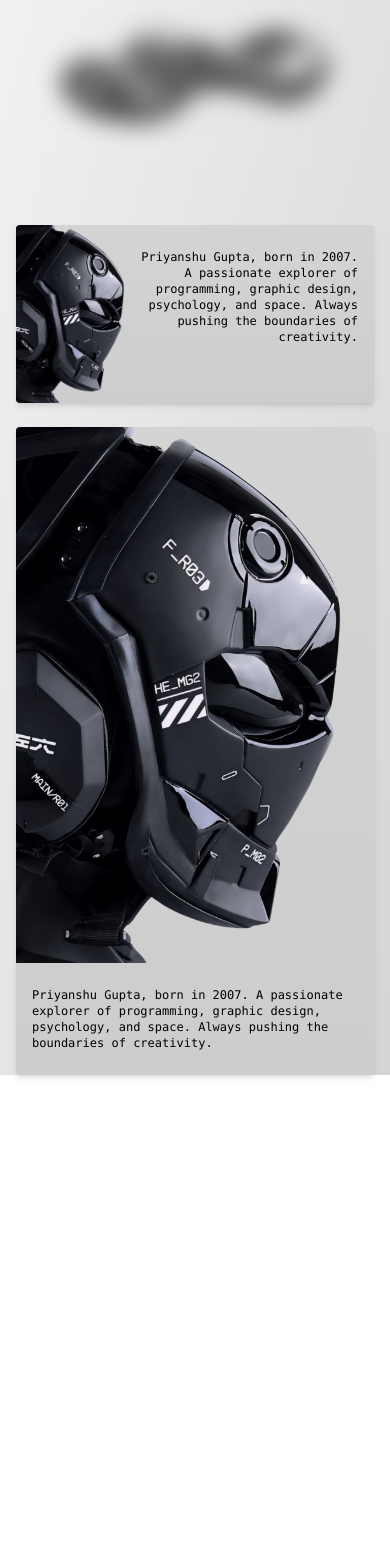
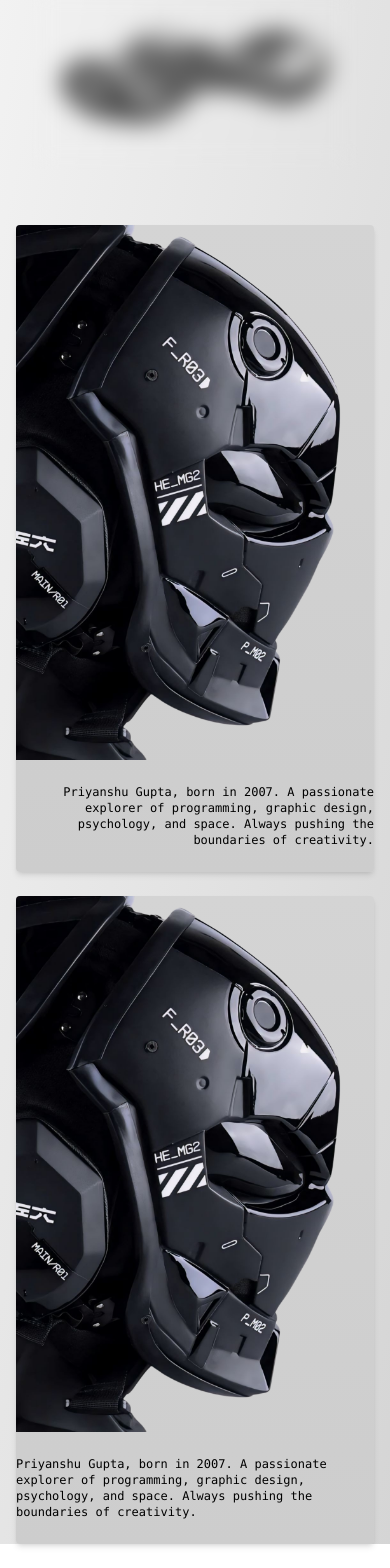
Before and after one commit to Priyansxu/Website, a Next.js app: page / in a window 390 px wide. Shown: the part 358-1926 px from the top of the page. Before the commit the page ends 1457 px from the top, so only its background shows below. Built offline with nearby package versions, Linux system fonts and the light colour scheme.

Commit message:
Update index.js

```diff
--- a/pages/index.js
+++ b/pages/index.js
@@ -64,21 +64,7 @@ export default function Page() {
           </div>
         </section>
      <section className="my-6 mx-4 md:mx-15">
-  <div className="max-w-md mx-auto sm:max-w-lg md:max-w-lg lg:max-w-xl xl:max-w-2xl flex bg-gradient-to-b from-neutral-300 to-[#cdcdcd] border-black rounded shadow-md overflow-hidden">
-    <div className="flex-none w-1/3">
-      <Image
-        src={Helmet}
-        alt="Helmet"
-        className="object-cover h-full w-full"
-      />
-    </div>
-    <div className="flex-grow pr-4 text-black text-xs justify-center text-right place-items-center">
-      <p className="my-2 py-4">
-        Priyanshu Gupta, born in 2007. A passionate explorer of programming, graphic design, psychology, and space. Always pushing the boundaries of creativity.
-      </p>
-    </div>
-  </div>
-  <div className="max-w-md mx-auto sm:max-w-lg md:max-w-lg lg:max-w-xl xl:max-w-2xl flex flex-col md:flex-row-reverse mt-6 bg-gradient-to-b from-neutral-300 to-[#cdcdcd] border-black rounded shadow-md overflow-hidden">
+  <div className="max-w-md mx-auto sm:max-w-lg md:max-w-lg lg:max-w-xl xl:max-w-2xl flex flex-col md:flex-row bg-gradient-to-b from-neutral-300 to-[#cdcdcd] border-black rounded shadow-md overflow-hidden">
     <div className="flex-none w-full md:w-1/3">
       <Image
         src={Helmet}
@@ -86,7 +72,21 @@ export default function Page() {
         className="object-cover h-full w-full"
       />
     </div>
-    <div className="flex-grow pl-4 text-black text-xs justify-center text-left place-items-center">
+    <div className="flex-grow md:pr-4 text-black text-xs justify-center text-right place-items-center">
+      <p className="my-2 py-4">
+        Priyanshu Gupta, born in 2007. A passionate explorer of programming, graphic design, psychology, and space. Always pushing the boundaries of creativity.
+      </p>
+    </div>
+  </div>
+  <div className="max-w-md mx-auto sm:max-w-lg md:max-w-lg lg:max-w-xl xl:max-w-2xl flex flex-col md:flex-row-reverse bg-gradient-to-b from-neutral-300 to-[#cdcdcd] border-black rounded shadow-md overflow-hidden mt-6">
+    <div className="flex-none w-full md:w-1/3">
+      <Image
+        src={Helmet}
+        alt="Helmet"
+        className="object-cover h-full w-full"
+      />
+    </div>
+    <div className="flex-grow md:pl-4 text-black text-xs justify-center text-left place-items-center">
       <p className="my-2 py-4">
         Priyanshu Gupta, born in 2007. A passionate explorer of programming, graphic design, psychology, and space. Always pushing the boundaries of creativity.
       </p>
```
